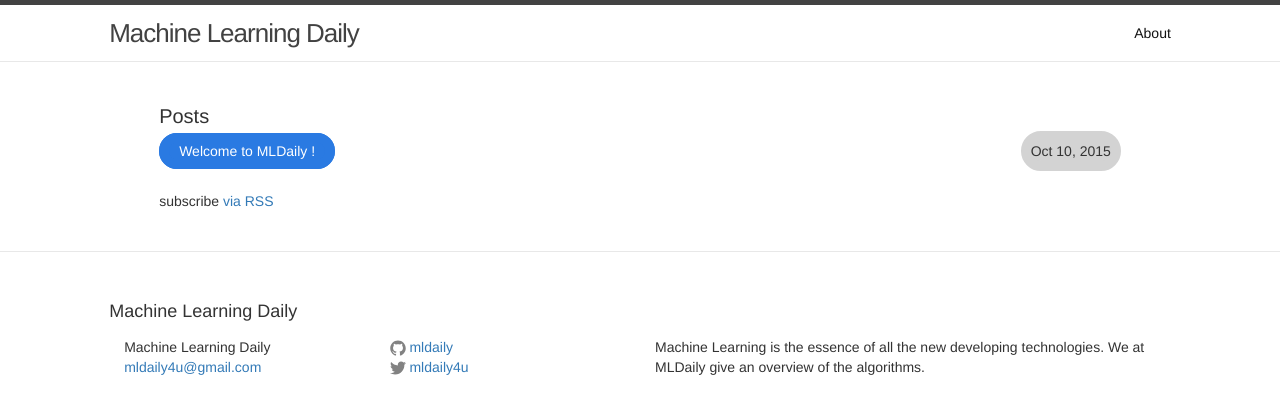
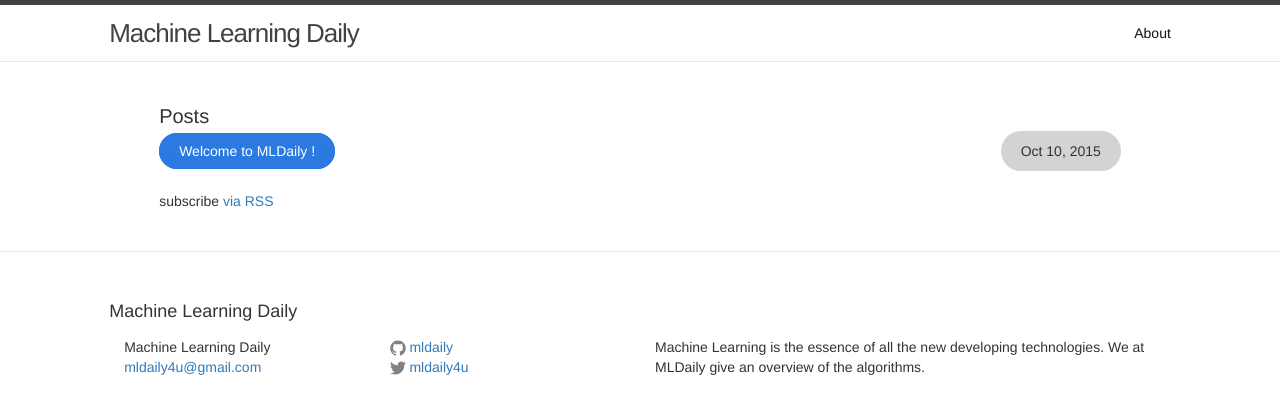
Before and after one commit to MLDaily/MLDaily.github.io, a Jekyll site: the page built from index.html, in a window 1280 px wide. Shown: the top 414 px of the page. Built offline with Jekyll 4.4.1, drawn with Linux system fonts in a browser that asks for light colours.

Commit message:
style changes

```diff
--- a/css/style.css
+++ b/css/style.css
@@ -22,6 +22,7 @@ a:hover{
 .meta-post{
 	background-color: lightgray;
 	background-repeat: none;
+	padding: 0px 10px;
 	border: 10px solid lightgray;
 	border-radius: 30px;
 	margin: -10px 0px;
```
